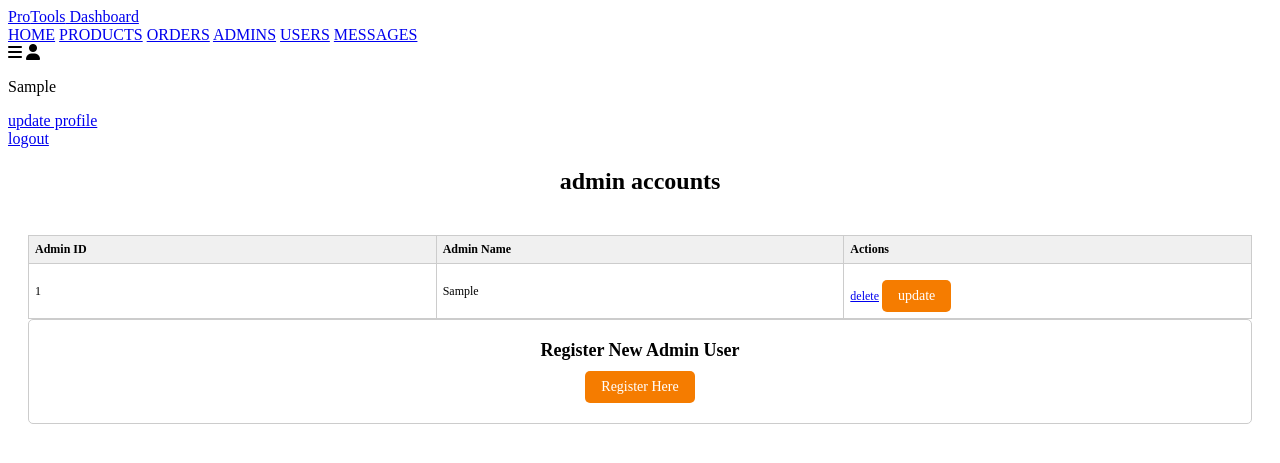
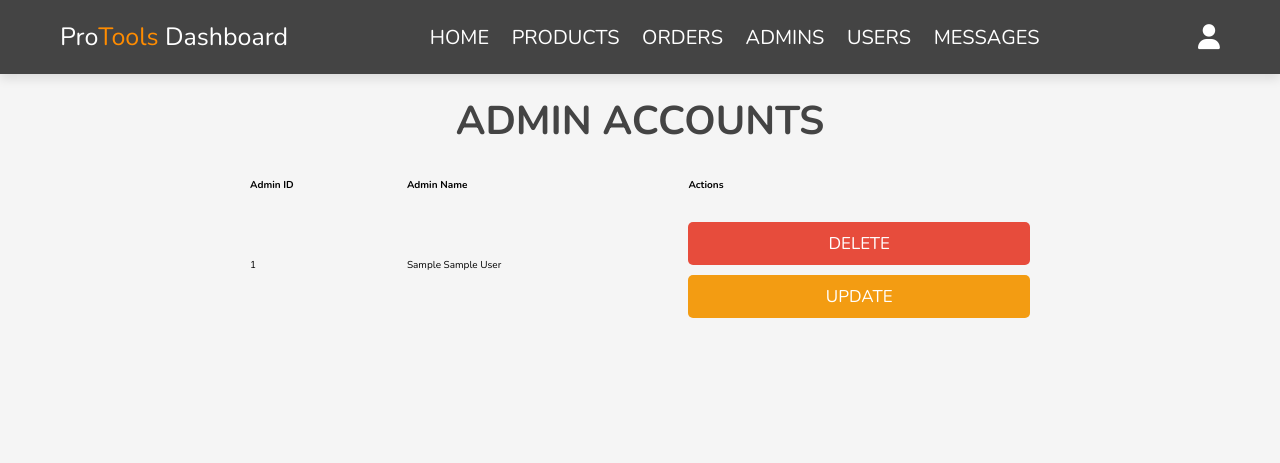
Before and after one commit to jshlrncfblln/protools-hardware-store-website, a PHP site: page /protools-store/admin/admin_accounts.php in a window 1280 px wide. Shown: the top 463 px of the page. Run offline with PHP 8.4, Linux system fonts and the light colour scheme; the visitor is signed in with stand-in values (Sample User, id 1); tables that the repository leaves empty or names only in its code hold one stand-in row (values such as "Sample post"); some libraries are stand-ins or nearby versions.

Commit message:
admin changes

```diff
--- a/admin/admin_accounts.php
+++ b/admin/admin_accounts.php
@@ -21,15 +21,16 @@ if(isset($_GET['delete'])){
    <title>ProTools - Admins</title>
    <link rel="stylesheet" href="https://cdnjs.cloudflare.com/ajax/libs/font-awesome/6.1.1/css/all.min.css">
    <link rel="stylesheet" href="../css/admin-acc-style.css">
+   <link rel="stylesheet" href="../css/admin_style.css">
    <link rel="stylesheet" href="https://cdn.datatables.net/1.11.3/css/dataTables.bootstrap5.min.css">
 </head>
 <body>
 <?php include '../components/admin_header.php'; ?>
-<section class="accounts">
-      <h1 class="heading">admin accounts</h1>
+<section class="admin-accounts">
+   <h1 class="heading">ADMIN ACCOUNTS</h1>
    <div class="box-container">
       <div class="table-responsive">
-            <table class="table">
+         <table id="adminTable" class="table">
             <thead>
                <tr>
                   <th>Admin ID</th>
@@ -43,15 +44,16 @@ if(isset($_GET['delete'])){
                $select_accounts->execute();
                if ($select_accounts->rowCount() > 0) {
                   while ($fetch_accounts = $select_accounts->fetch(PDO::FETCH_ASSOC)) {
+                     $adminName = $fetch_accounts['fname'] . ' ' . $fetch_accounts['sname']; // Concatenate fname and sname
                ?>
                      <tr>
                         <td><?= $fetch_accounts['id']; ?></td>
-                           <td><?= $fetch_accounts['fname']; ?></td>
+                        <td><?= $adminName; ?></td>
                         <td>
-                              <a href="admin_accounts.php?delete=<?= $fetch_accounts['id']; ?>" onclick="return confirm('delete this account?')" class="delete-btn">delete</a>
+                           <a href="admin_accounts.php?delete=<?= $fetch_accounts['id']; ?>" onclick="return confirm('ARE YOU SURE YOU WANT TO DELETE THIS ACCOUNT?')" class="delete-btn">DELETE</a>
                            <?php
                            if ($fetch_accounts['id'] == $admin_id) {
-                                 echo '<a href="update_profile.php" class="option-btn">update</a>';
+                              echo '<a href="update_profile.php" class="option-btn">UPDATE</a>';
                            }
                            ?>
                         </td>
@@ -66,11 +68,8 @@ if(isset($_GET['delete'])){
          </table>
       </div>
    </div>
-      <div class="box">
-            <p>Register New Admin User</p>
-            <a href="register_admin.php" class="option-btn">Register Here</a>
-         </div>
 </section>
+
 <script src="../js/admin_script.js"></script>
 <script src="https://cdn.datatables.net/1.11.3/js/jquery.dataTables.min.js"></script>
 <script src="https://cdn.datatables.net/1.11.3/js/dataTables.bootstrap5.min.js"></script>
--- a/components/admin_header.php
+++ b/components/admin_header.php
@@ -40,6 +40,7 @@
          <p><?= $fetch_profile['fname']; ?></p>
          <a href="../admin/update_profile.php" class="btn">update profile</a>
          <div class="flex-btn">
+            <a href="../admin/register_admin.php" class="btn">Register New Admin</a>
          </div>
          <a href="../components/admin_logout.php" class="delete-btn" onclick="return confirm('logout from the website?');">logout</a>
       </div>
--- a/css/admin-acc-style.css
+++ b/css/admin-acc-style.css
@@ -1,77 +1,75 @@
-.accounts {
-    padding: 20px;
+/* admin-acc-style.css */
+* {
+    box-sizing: border-box;
 }
 
- .heading {
-    margin-top: 0;
-    font-size: 24px;
+body {
+    margin: 0;
+    padding: 0;
+    font-family: Arial, sans-serif;
+}
+
+.heading{
     text-align: center;
 }
 
- .box-container {
-    display: grid;
-    grid-template-columns: repeat(auto-fit, minmax(250px, 1fr));
-    gap: 20px;
-    margin-top: 20px;
+/* Table Styling */
+.table {
+    width: 800px; /* Adjust the width as needed */
+    margin: 0 auto;
+    border-collapse: collapse;
   }
 
- .box {
-    padding: 20px;
-    border: 1px solid #ccc;
-    border-radius: 5px;
-    background-color: #fff;
-    text-align: center;
+  .table thead th {
+    background-color: #f5f5f5;
+    font-weight: bold;
+    padding: 10px;
+    text-align: left;
   }
 
- .box p {
-    margin: 0;
-    font-size: 18px;
-    font-weight: bold;
+  .table tbody td {
+    padding: 10px;
+  }
+
+  .table tbody tr:nth-child(even) {
+    background-color: #f9f9f9;
+  }
+
+  .table tbody tr:hover {
+    background-color: #eaeaea;
+  }
+
+  /* Button Styling */
+ /* Button Styling */
+.delete-btn {
+    background-color: #f44336;
+    color: #fff;
+    border: none;
+    border-radius: 3px;
+    padding: 5px 10px;
+    text-decoration: none;
+  }
+
+  .delete-btn:hover {
+    background-color: #d32f2f;
   }
 
   .option-btn {
-    display: inline-block;
-    padding: 8px 16px;
-    margin-top: 10px;
-    font-size: 14px;
+    background-color: #007bff;
+    color: #fff;
+    border: none;
+    border-radius: 3px;
+    padding: 5px 10px;
     text-decoration: none;
-    color: #fff;
-    background-color: #f57c00;
-    border: none;
-    border-radius: 5px;
-    cursor: pointer;
-    transition: background-color 0.3s ease;
   }
 
   .option-btn:hover {
-    background-color: #e66000;
+    background-color: #0056b3;
   }
 
- .table-responsive {
-    overflow-x: auto;
-    margin-top: 20px;
- }
-
- .table {
-    width: 100%;
-    table-layout: fixed;
-    border-collapse: collapse;
- }
-
- .table th,
- .table td {
-    padding: 6px;
-    border: 1px solid #ccc;
-    word-wrap: break-word;
-    font-size: 12px;
- }
-
- .table th {
-    background-color: #f0f0f0;
-    text-align: left;
- }
+  /* Empty Message Styling */
   .empty {
     text-align: center;
-    font-style: italic;
+    padding: 20px;
     color: #999;
   }
--- a/css/admin_style.css
+++ b/css/admin_style.css
@@ -483,33 +483,6 @@ section{
    border:var(--border);
 }
 
-.accounts .box-container{
-   display: grid;
-   grid-template-columns: repeat(auto-fit, 33rem);
-   gap:1.5rem;
-   align-items: flex-start;
-   justify-content: center;
-}
-
-.accounts .box-container .box{
-   padding:2rem;
-   padding-top: .5rem;
-   border-radius: .5rem;
-   text-align: center;
-   border:var(--border);
-   background-color: var(--white);
-   box-shadow: var(--box-shadow);
-}
-
-.accounts .box-container .box p{
-   font-size: 2rem;
-   color:var(--light-color);
-   margin: 1rem 0;
-}
-
-.accounts .box-container .box p span{
-   color:var(--main-color);
-}
 
 .contacts .box-container{
    display: grid;
```
Lines whose indentation alone changed are shown as unchanged.
